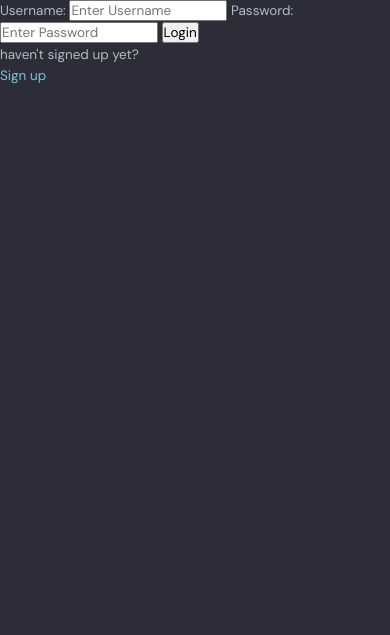
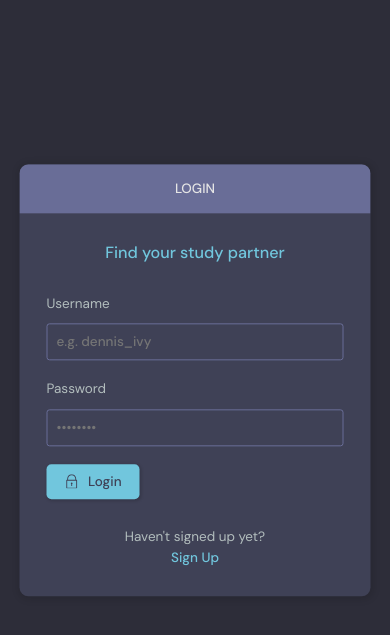
Before and after one commit to devmgod/Django-Harden, a Django app: page /login/ in a window 390 px wide. Shown: the part 59-694 px from the top of the page. Run offline with Django 4.2, Linux system fonts and the light colour scheme.

Commit message:
mobile responsive

```diff
--- a/base/templates/base/home.html
+++ b/base/templates/base/home.html
@@ -13,7 +13,7 @@
 
         <div class="roomList">
           <div class="mobile-menu">
-            <form class="header__search">
+            <form action="{% url 'home' %}" method="GET" class="header__search">
               <label>
                 <svg version="1.1" xmlns="http://www.w3.org/2000/svg" width="32" height="32" viewBox="0 0 32 32">
                   <title>search</title>
@@ -21,7 +21,7 @@
                     d="M32 30.586l-10.845-10.845c1.771-2.092 2.845-4.791 2.845-7.741 0-6.617-5.383-12-12-12s-12 5.383-12 12c0 6.617 5.383 12 12 12 2.949 0 5.649-1.074 7.741-2.845l10.845 10.845 1.414-1.414zM12 22c-5.514 0-10-4.486-10-10s4.486-10 10-10c5.514 0 10 4.486 10 10s-4.486 10-10 10z"
                   ></path>
                 </svg>
-                <input placeholder="Search for posts" />
+                <input name="q" placeholder="Search for posts" />
               </label>
             </form>
             <div class="mobile-menuItems">
--- a/base/templates/base/login_register.html
+++ b/base/templates/base/login_register.html
@@ -1,37 +1,114 @@
 {% extends 'main.html' %} {% block content %}
+<main class="auth layout">
 
   {% if page == 'login' %}
-<div>
-  <form method="POST" action="">
+  <div class="container">
+    <div class="layout__box">
+      <div class="layout__boxHeader">
+        <div class="layout__boxTitle">
+          <h3>Login</h3>
+        </div>
+      </div>
+      <div class="layout__body">
+        <h2 class="auth__tagline">Find your study partner</h2>
+
+        <form class="form" action="" method="POST">
           {% csrf_token %}
+          <div class="form__group form__group">
+            <label for="room_name">Username</label>
+            <input
+              id="username"
+              name="username"
+              type="text"
+              placeholder="e.g. dennis_ivy"
+            />
+          </div>
+          <div class="form__group">
+            <label for="password">Password</label>
+            <input
+              id="password"
+              name="password"
+              type="password"
+              placeholder="&bull;&bull;&bull;&bull;&bull;&bull;&bull;&bull;"
+            />
+          </div>
 
-    <label>Username:</label>
-    <input type="text" name="username" placeholder="Enter Username" />
+          <button class="btn btn--main" type="submit">
+            <svg
+              version="1.1"
+              xmlns="http://www.w3.org/2000/svg"
+              width="32"
+              height="32"
+              viewBox="0 0 32 32"
+            >
+              <title>lock</title>
+              <path
+                d="M27 12h-1v-2c0-5.514-4.486-10-10-10s-10 4.486-10 10v2h-1c-0.553 0-1 0.447-1 1v18c0 0.553 0.447 1 1 1h22c0.553 0 1-0.447 1-1v-18c0-0.553-0.447-1-1-1zM8 10c0-4.411 3.589-8 8-8s8 3.589 8 8v2h-16v-2zM26 30h-20v-16h20v16z"
+              ></path>
+              <path
+                d="M15 21.694v4.306h2v-4.306c0.587-0.348 1-0.961 1-1.694 0-1.105-0.895-2-2-2s-2 0.895-2 2c0 0.732 0.413 1.345 1 1.694z"
+              ></path>
+            </svg>
 
-    <label>Password:</label>
-    <input type="password" name="password" placeholder="Enter Password" />
-
-    <input type="submit" value="Login" />
+            Login
+          </button>
         </form>
 
-  <p>haven't signed up yet?</p>
-  <a href="{% url 'register' %}">Sign up</a>
+        <div class="auth__action">
+          <p>Haven't signed up yet?</p>
+          <a href="{% url 'register' %}" class="btn btn--link">Sign Up</a>
         </div>
+      </div>
+    </div>
+  </div>
+  {% else %}
+  <div class="container">
+    <div class="layout__box">
+      <div class="layout__boxHeader">
+        <div class="layout__boxTitle">
+          <h3>Register</h3>
+        </div>
+      </div>
+      <div class="layout__body">
+        <h2 class="auth__tagline">Find your study partner</h2>
 
-{% else %}
+        <form class="form" action="" method="POST">
+          {% csrf_token %}
+          {% for field in form %}
+          <div class="form__group form__group">
+            <label for="room_name">{{field.label}}</label>
+            {{field}}
+          </div>
+         {% endfor %}
 
-<div>
-  <form method="POST" action="">
-    {% csrf_token %}
+          <button class="btn btn--main" type="submit">
+            <svg
+              version="1.1"
+              xmlns="http://www.w3.org/2000/svg"
+              width="32"
+              height="32"
+              viewBox="0 0 32 32"
+            >
+              <title>lock</title>
+              <path
+                d="M27 12h-1v-2c0-5.514-4.486-10-10-10s-10 4.486-10 10v2h-1c-0.553 0-1 0.447-1 1v18c0 0.553 0.447 1 1 1h22c0.553 0 1-0.447 1-1v-18c0-0.553-0.447-1-1-1zM8 10c0-4.411 3.589-8 8-8s8 3.589 8 8v2h-16v-2zM26 30h-20v-16h20v16z"
+              ></path>
+              <path
+                d="M15 21.694v4.306h2v-4.306c0.587-0.348 1-0.961 1-1.694 0-1.105-0.895-2-2-2s-2 0.895-2 2c0 0.732 0.413 1.345 1 1.694z"
+              ></path>
+            </svg>
 
-    {{form.as_p}}
+            Register
+          </button>
+        </form>
 
-    <input type="submit" value="Register" />
-  </form>
+        <div class="auth__action">
           <p>Already signed up yet?</p>
-  <a href="{% url 'login' %}">Login</a>
+          <a href="{% url 'login' %}" class="btn btn--link">Login</a>
         </div>
-
+      </div>
+    </div>
+  </div>
   {% endif %}
-
+</main>
 {% endblock content %}
--- a/templates/main.html
+++ b/templates/main.html
@@ -5,7 +5,7 @@
     <meta charset="UTF-8" />
     <meta http-equiv="X-UA-Compatible" content="IE=edge" />
     <meta name="viewport" content="width=device-width, initial-scale=1.0" />
-    <link rel="shortcut icon" href="assets/favicon.ico" type="image/x-icon" />
+    <link rel="shortcut icon" href="{% static 'images/favicon.ico' %}" type="image/x-icon" />
     <link rel="stylesheet" href="{% static 'styles/style.css' %}" />
     <title>StudyBuddy - Find study partners around the world!</title>
   </head>
```
Also changed, not shown: base/templates/base/delete.html (+15 -63 lines), base/templates/base/login_register_old.html (added, +37 -0 lines), base/templates/base/topics.html (added, +65 -0 lines), db.sqlite3. Lines whose indentation alone changed are shown as unchanged.
